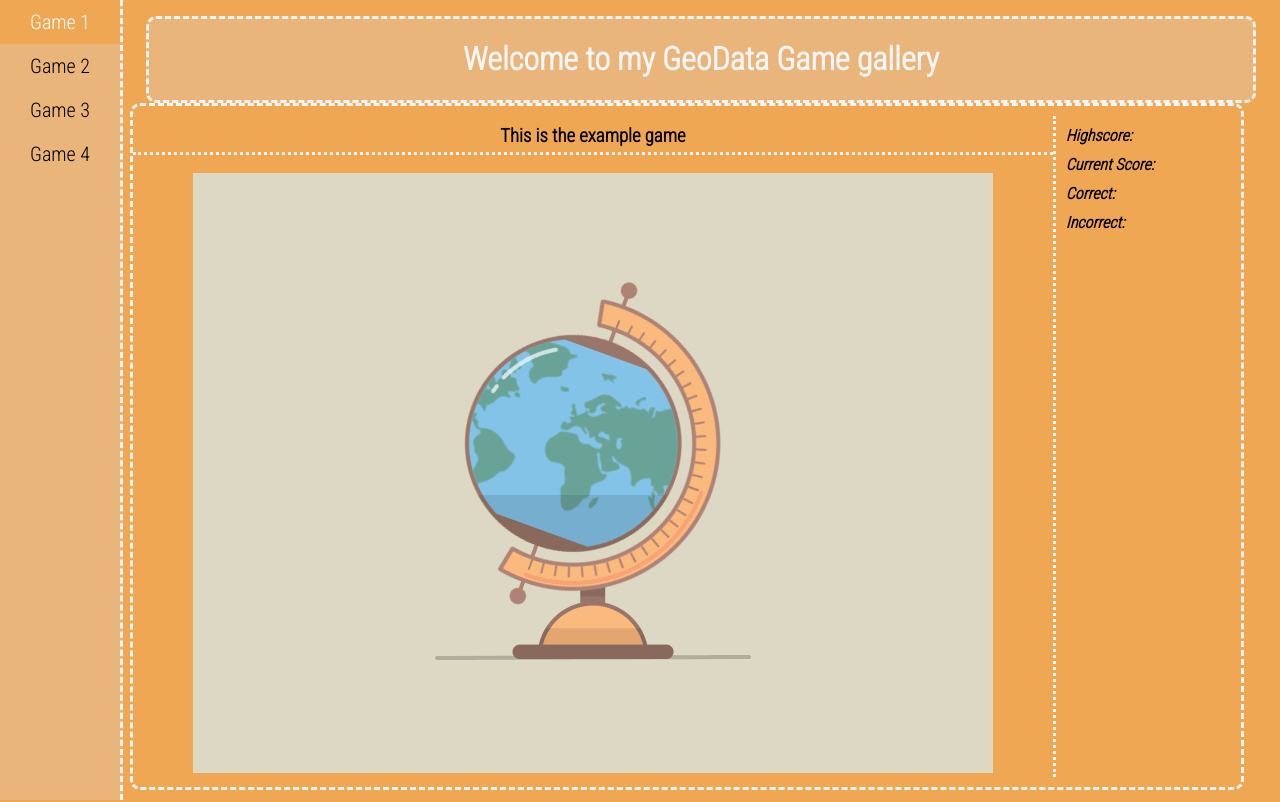
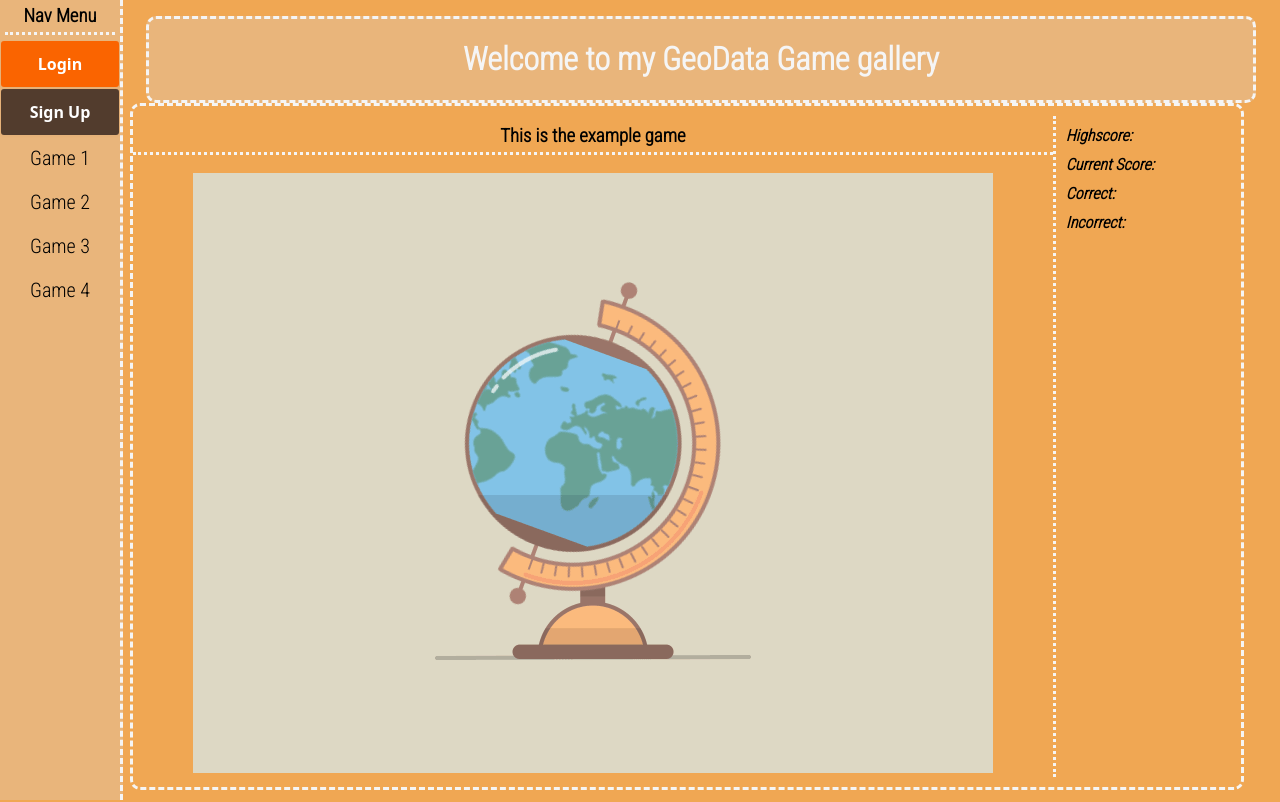
Before and after one commit to stanbesz/GeoGame, a website built with Parcel: page index.html in a window 1280 px wide. Shown: the top 802 px of the page. Built offline with nearby package versions, Linux system fonts and the light colour scheme.

Commit message:
Added buttons, .gitignore and more

```diff
--- a/index.html
+++ b/index.html
@@ -13,11 +13,24 @@
 </head>
 <body>
   <nav class="game-navigation">
+    <h3 class="navigation-title">Nav Menu</h3>
+    <button class="login-button">Login</button>
+    <button class="signup-button"> Sign Up</button>
     <a href="/random_link" class="nav-item"> Game 1</a>
     <a href="/random_link" class="nav-item"> Game 2</a>
     <a href="/random_link" class="nav-item"> Game 3</a>
     <a href="/random_link" class="nav-item"> Game 4</a>
   </nav>
+  <div class="login-page">
+    <form class="login-form">
+
+    </form>
+  </div>
+  <div class="signup-page">
+    <form class="signup-form">
+
+    </form>
+  </div>
   <div class="title">
     <!--<img src="/images/globe-32.gif" width="50px" height="50px">-->
     <h1 id="welcome">Welcome to my GeoData Game gallery</h1>
--- a/js/controller.js
+++ b/js/controller.js
@@ -1,3 +1,11 @@
 'using strict';
 
+const commentSection = document.querySelector('.comment-section');
+
+const removeLastCommentBorder = function(){
+    const lastComment = commentSection.lastElementChild;
+    lastComment.style.borderBottom = "none";
+    console.log(lastComment);
+}
+removeLastCommentBorder();
 console.log('Initial setup');
--- a/style.css
+++ b/style.css
@@ -5,7 +5,94 @@ body{
     background-color: rgb(240, 167, 83);
     margin-left: 130px;
 }
+.navigation-title{
+    text-align: center;
+    margin: 5px;
+    padding-bottom: 5px;
+    border-bottom: dotted;
+    border-color: whitesmoke;
+}
+/* CSS */
+.login-button {
+  align-items: center;
+  background-clip: padding-box;
+  background-color: #fa6400;
+  border: 1px solid transparent;
+  border-radius: .25rem;
+  box-shadow: rgba(0, 0, 0, 0.02) 0 1px 3px 0;
+  box-sizing: border-box;
+  color: #fff;
+  cursor: pointer;
+  display: inline-flex;
+  font-family: system-ui,-apple-system,system-ui,"Helvetica Neue",Helvetica,Arial,sans-serif;
+  font-size: 16px;
+  font-weight: 600;
+  justify-content: center;
+  line-height: 1.25;
+  margin: 0;
+  min-height: 3rem;
+  padding: calc(.875rem - 1px) calc(1.5rem - 1px);
+  position: relative;
+  text-decoration: none;
+  transition: all 250ms;
+  user-select: none;
+  -webkit-user-select: none;
+  touch-action: manipulation;
+  vertical-align: baseline;
+  width: auto;
+}
 
+.login-button:hover {
+  background-color: #fb8332;
+  box-shadow: rgba(0, 0, 0, 0.1) 0 4px 12px;
+  transform: translateY(-1px);
+}
+
+.login-button:active {
+  background-color: #c85000;
+  box-shadow: rgba(0, 0, 0, .06) 0 2px 4px;
+  transform: translateY(0);
+}
+.signup-button {
+    align-items: center;
+    background-clip: padding-box;
+    background-color: #523c2d;
+    border: 1px solid transparent;
+    border-radius: .25rem;
+    box-shadow: rgba(0, 0, 0, 0.02) 0 1px 3px 0;
+    box-sizing: border-box;
+    color: #fff;
+    cursor: pointer;
+    display: inline-flex;
+    font-family: system-ui, -apple-system, system-ui, "Helvetica Neue", Helvetica, Arial, sans-serif;
+    font-size: 16px;
+    font-weight: 600;
+    justify-content: center;
+    line-height: 1.25;
+    margin: 0;
+    min-height: 3rem;
+    padding: calc(.875rem - 1px) calc(1.5rem - 1px);
+    position: relative;
+    text-decoration: none;
+    transition: all 250ms;
+    user-select: none;
+    -webkit-user-select: none;
+    touch-action: manipulation;
+    vertical-align: baseline;
+    width: auto;
+}
+
+.signup-button:hover {
+    transform: translateY(-1px);
+    box-shadow: rgba(0, 0, 0, 0.1) 0 4px 12px;
+    transform: translateY(-1px);
+}
+
+.signup-button:active {
+    background-color: #59483d;
+    box-shadow: rgba(0, 0, 0, .06) 0 2px 4px;
+    transform: translateY(0);
+}
 .container{
   display: flex;
   justify-content:center;
```
Also changed, not shown: 1 other file.
